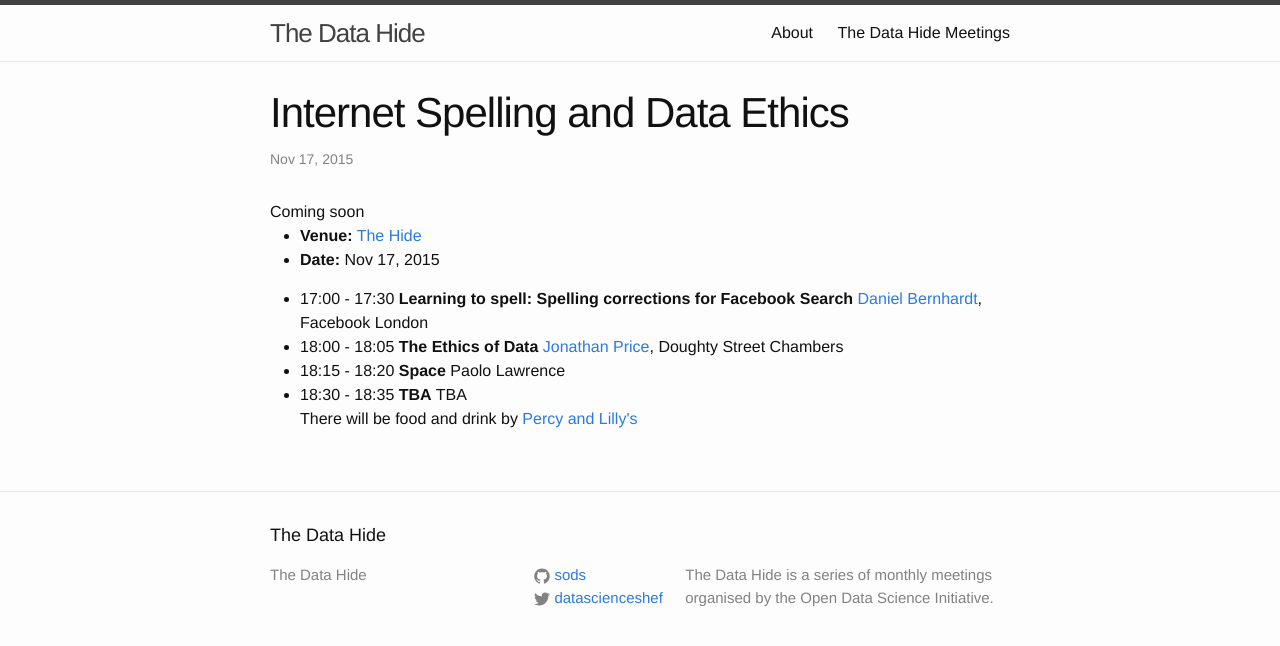
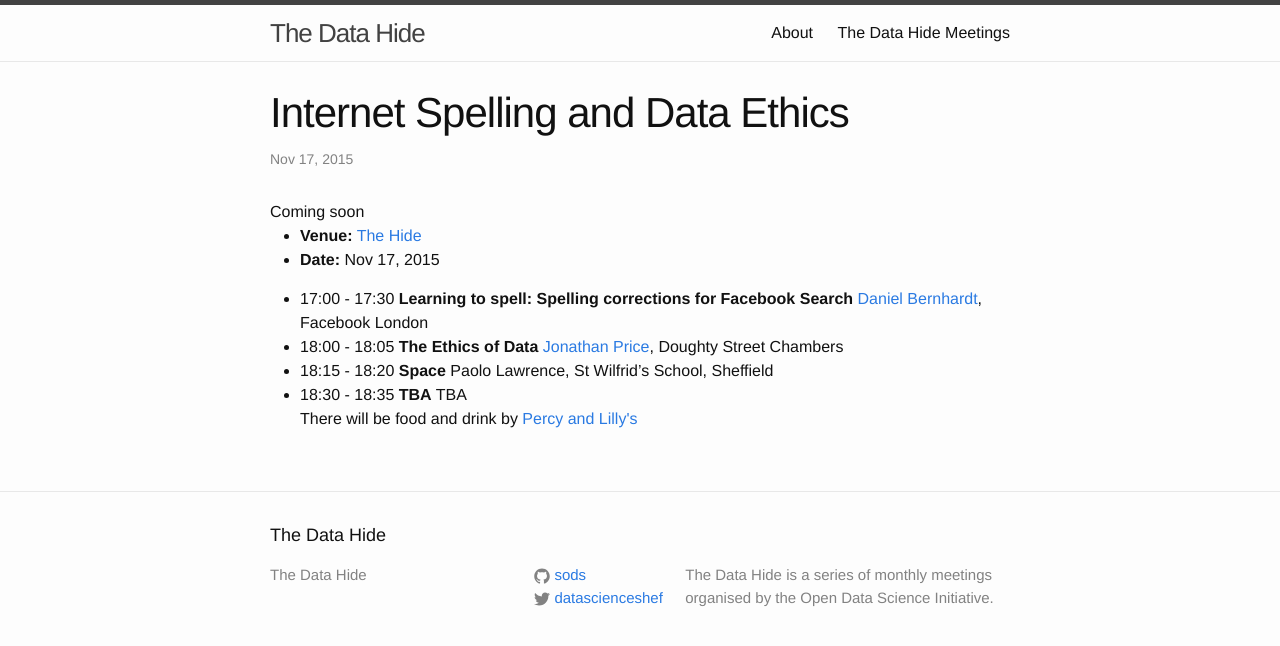
Before and after one commit to sods/datahide, a Jekyll site: the page built from _posts/2015-11-17-facebook-spelling-data-ethics.md, in a window 1280 px wide. Shown: the top 646 px of the page. Built offline with Jekyll 4.4.1, drawn with Linux system fonts in a browser that asks for light colours; comment, search, counter and statistics services are not loaded.

Commit message:
Update Paolo affiliation

```diff
--- a/_config.yml
+++ b/_config.yml
@@ -9,7 +9,7 @@ twitter_username: datascienceshef
 github_username:  sods
 comments: true
 disqus: opendsicc
-
+banner: banner_image.jpg
 analytics:
   google:
     tracking_id: UA-62964644-1
--- a/_posts/2015-11-17-facebook-spelling-data-ethics.md
+++ b/_posts/2015-11-17-facebook-spelling-data-ethics.md
@@ -19,7 +19,7 @@ talks:
 - start: "18:15"
   end: "18:20"
   title: "Space"
-  speaker: "Paolo Lawrence"
+  speaker: "Paolo Lawrence, St Wilfrid's School, Sheffield"
   type: lightning
 - start: "18:30"
   end: "18:35"
```
